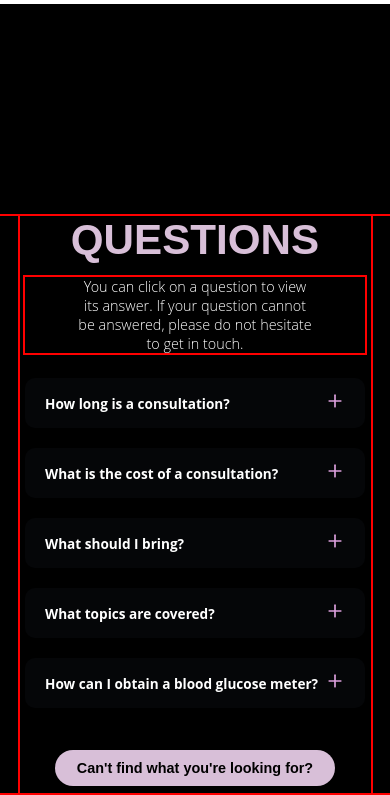
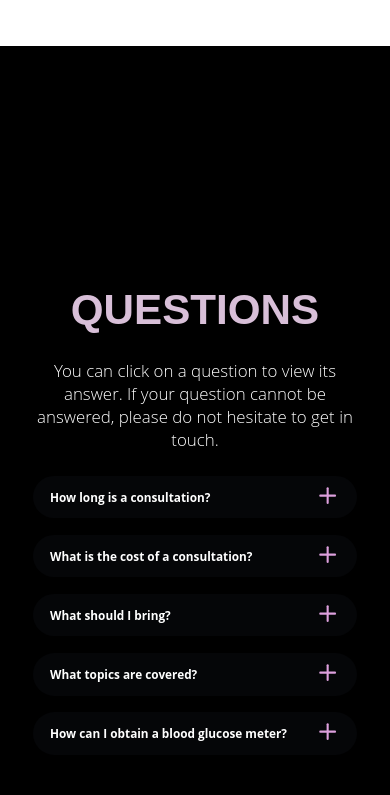
Before and after one commit to jackedwardbeard/01-Jane_Spence, a React (Create React App) app in the folder jane_spence/: page / in a window 390 px wide. Shown: the part 1842-2637 px from the top of the page. Built offline with nearby package versions, Linux system fonts and the light colour scheme.

Commit message:
Made contact page FULLY responsive using vh from px.

```diff
--- a/jane_spence/src/components/Information/InformationComponents.js
+++ b/jane_spence/src/components/Information/InformationComponents.js
@@ -17,7 +17,7 @@ export const InformationContainer = styled.div`
 
 export const InformationWrapper = styled.div`
     z-index: 1;
-    height: 95vh;
+    height: 100vh;
     display: flex;
 `
 
@@ -27,18 +27,16 @@ export const Row1 = styled.div`
     justify-content: center;
     margin: auto;
     overflow-x: hidden;
-    outline: solid 2px red;
 `
 
 export const Column1 = styled.div`
     grid-area: col1;
     display: flex;
     overflow: hidden;
-    height: 100%;
+    height: 90vh;
     justify-content: center;
     align-items: center;
     text-align: center;
-    outline: solid 2px red;
     margin-left: 5vw;
     margin-right: 5vw;
 `
@@ -75,69 +73,12 @@ export const SubBody = styled.p`
     font-family: 'Montserrat', sans-serif;
     color: ${({darkText}) => (darkText ? 'black' : 'white')};
     display: ${({showBody}) => (showBody ? '' : 'none')};
-
-    @media screen and (max-width: 1440px) {
-        font-size: 1.1rem;
-    }
-
-    @media screen and (max-width: 1024px) and (max-height: 1366px) {
-        font-size: 1.5rem;
-    }
-
-    @media screen and (max-height: 720px) {
-        font-size: 1rem;
-    }
-
-    @media screen and (max-width: 768px) {
-        font-size: 1.25rem;
-    }
-
-    @media screen and (max-width: 550px) {
-        font-size: 1.15rem;
-    }
-
-    @media screen and (max-width: 540px) and (max-height: 720px) {
-        font-size: 1.1rem;
-    }
-
-    @media screen and (max-width: 414px) and (max-height: 736px) {
-        font-size: 1rem;
-    }
-
-    @media screen and (max-width: 411px) and (max-height: 823px) {
-        font-size: 1rem;
-    }
-
-    @media screen and (max-width: 411px) and (max-height: 731px) {
-        font-size: 1rem;
-    }
-
-    @media screen and (max-width: 375px) and (max-height: 812px) {
-        font-size: 1rem;
-    }
-
-    @media screen and (max-width: 375px) and (max-height: 667px) {
-        font-size: 1rem;
-    }
-
-    @media screen and (max-width: 360px) and (max-height: 640px) {
-        font-size: 0.95rem;
-    }
-
-    @media screen and (max-width: 280px) {
-        font-size: 0.9rem;
-        padding-left: 25px;
-        padding-right: 25px;
-    }
-
-
 `
 
 export const Column2 = styled.div`
     display: flex;
     justify-content: center;
     align-items: center;
-    outline: solid 2px yellow;
     margin-right: 5vw;
 
     @media screen and (max-width: 1024px) {
@@ -169,7 +110,7 @@ export const Img = styled.img`
 
 export const ButtonWrapper = styled.div`
     display: flex;
-    padding-top: 40px;
+    padding-top: 5vh;
     align-items: center;
     justify-content: center;
     font-family: 'Montserrat', sans-serif;
@@ -178,67 +119,19 @@ export const ButtonWrapper = styled.div`
 
 export const Button = styled(LinkScroll)`
     display: ${({showButton}) => (showButton ? '' : 'none')};
-    border-radius: 50px;
+    border-radius: 5vh;
     background: ${({darkButton}) => (darkButton ? 'black' : 'thistle')};
     white-space: nowrap;
-    padding: 10px 22px;
+    padding: 2vh 3vw;
     color: ${({darkButtonText}) => (darkButtonText ? 'black' : 'white')};
-    font-size: 1rem;
+    font-size: 2vh;
     font-weight: 600;
-    margin-top: -50px;
+    margin-top: -5vh;
     outline: none;
     border: none;
     cursor: pointer;
     transition: all 0.2s ease-in-out;
     text-decoration: none;
-
-    @media screen and (max-width: 1024px) and (max-height: 1366px) {
-        font-size: 1.3rem;
-        margin-top: -30px;
-    }
-
-    @media screen and (max-width: 768px) and (max-height: 1024px) {
-        font-size: 1.2rem;
-        margin-top: -30px;
-    }
-
-    @media screen and (max-height: 806px) {
-        margin-top: -60px;
-    }
-
-    @media screen and (max-height: 768px) {
-        margin-top: -75px;
-    }
-
-    @media screen and (max-width: 540px) and (max-height: 720px) {
-        font-size: 1rem;
-        margin-top: -30px;
-    }
-
-    @media screen and (max-width: 414px) {
-        font-size: 0.9rem;
-        margin-top: -50px;
-    }
-
-    @media screen and (max-width: 375px) and (max-height: 667px) {
-        font-size: 0.6rem;
-        margin-top: -50px;
-    }
-
-    @media screen and (max-width: 360px) {
-        font-size: 0.8rem;
-        margin-top: -50px;
-    }
-
-    @media screen and (max-width: 320px) {
-        font-size: 0.7rem;
-        margin-top: -50px;
-    }
-
-    @media screen and (max-width: 280px) {
-        font-size: 0.6rem;
-        margin-top: -50px;
-    }
 
     &:hover {
         transition: all 0.2s ease-in-out;
@@ -253,99 +146,36 @@ export const AccordionWrapper = styled.div`
     flex-direction: column;
     justify-content: center;
     font-family: 'Open Sans', sans-serif;
-    height: 400px;
-    width: 500px;
+    margin-top: 3vh;
+    margin-bottom: 3vh;
     overflow: hidden;
+    padding-left: 2vw;
+    padding-right: 2vw;
+    width: 100%;
     display: ${({showAccordion}) => (showAccordion ? '' : 'none')};
-
-
-    @media screen and (max-width: 575px) {
-        width: 440px;
-    }
-
-    @media screen and (max-width: 414px) {
-        width: 340px;
-    }
-
-    @media screen and (max-width: 375px) {
-        width: 330px;
-    }
-
-    @media screen and (max-width: 360px) {
-        width: 320px;
-    }
-
-    @media screen and (max-width: 320px) {
-        width: 280px;
-    }
-
-    @media screen and (max-width: 280px) {
-        width: 250px;
-    }
-
 `
 
 
 export const Accordion = styled.div`
     color: white;
     width: 100%;
-    justify-content: center;
-    align-items: center;
 `
 
 export const QuestionWrapper = styled.div`
 
     background: rgb(13,16,22,0.4);
-    border-radius: 10px;
+    border-radius: 5vh;
+    padding: 2vh;
     cursor: pointer;
-    font-size: 1.25rem;
-    height: 50px;
-    width: 100%;
+    font-size: 1.75vh;
+    height: 5vh;
     display: flex;
     justify-content: space-between;
     align-items: center;
-    margin-bottom: 20px;
-    padding-left: 20px;
-    padding-right: 20px;
+    margin-bottom: 2vh;
 
-    @media screen and (max-width: 1024px) and (max-height: 1366px) {
-        font-size: 1.3rem;
-    }
-
-    @media screen and (max-width: 768px) and (max-height: 1024px) {
-        font-size: 1.3rem;
-    }
-
-    @media screen and (max-height: 806px) {
-        font-size: 1.15rem;
-    }
-
-    @media screen and (max-width: 575px) {
-        font-size: 1.1rem;
-    }
-
-    @media screen and (max-width: 540px) {
-        font-size: 1.1rem;
-    }
-
-    @media screen and (max-width: 414px) {
-        font-size: 0.85rem;
-    }
-
-    @media screen and (max-width: 375px) {
-        font-size: 0.8rem;
-    }
-
-    @media screen and (max-width: 360px) {
-        font-size: 0.77rem;
-    }
-
-    @media screen and (max-width: 320px) {
-        font-size: 0.67rem;
-    }
-
-    @media screen and (max-width: 280px) {
-        font-size: 0.5rem;
+    @media screen and (max-width: 1024px) {
+        font-size: 1.4vh;
     }
 
     &:hover {
@@ -355,95 +185,30 @@ export const QuestionWrapper = styled.div`
 `
 
 export const AnswerWrapper = styled.div`
-    padding-bottom: 20px;
-
-    @media screen and (max-width: 1024px) and (max-height: 1366px) {
-        font-size: 1.2rem;
-    }
-
-    @media screen and (max-width: 414px) {
-        font-size: 0.85rem;
-    }
-
-    @media screen and (max-width: 360px) {
-        font-size: 0.8rem;
-    }
-
-    @media screen and (max-width: 320px) {
-        font-size: 0.75rem;
-    }
-
-    @media screen and (max-width: 280px) {
-        font-size: 0.7rem;
-    }
+    display: flex;
+    justify-content: center;
+    align-items: center;
+    outline: solid 2px red;
+    margin-bottom: 2vh;
+    font-size: 2vh;
 
 `
 
 export const DescriptionWrapper = styled.div`
     display: flex;
     text-align: center;
+    width: 100%;
     justify-content: center;
     align-items: center;
-    margin-top: 1.5vh;
-    padding-left: 50px;
-    padding-right: 50px;
-    outline: solid 2px red;
+    margin-top: 3vh;
+    padding-left: 2vw;
+    padding-right: 2vw;
     display: ${({showDescription}) => (showDescription ? '' : 'none')};
-
-    @media screen and (max-width: 540px) and (max-height: 720px) {
-        width: 90%;
-        padding-left: 5px;
-        padding-right: 5px;
-    }
-
-    @media screen and (max-width: 414px) and (max-height: 736px) {
-        width: 85%;
-        padding-left: 5px;
-        padding-right: 5px;
-    }
-
-    @media screen and (max-width: 411px) and (max-height: 823px) {
-        width: 90%;
-        padding-left: 5px;
-        padding-right: 5px;
-    }
-
-    @media screen and (max-width: 411px) and (max-height: 731px) {
-        width: 90%;
-        padding-left: 5px;
-        padding-right: 5px;
-    }
-
-
-    @media screen and (max-width: 360px) and (max-height: 640px) {
-        width: 90%;
-        padding-left: 5px;
-        padding-right: 5px;
-    }
-
-    @media screen and (max-width: 280px) {
-        font-size: 0.9rem;
-        padding-left: 25px;
-        padding-right: 25px;
-    }
 `
 
 export const Description = styled.p`
     color: white;
-    font-size: 0.9rem;
+    font-size: 2vh;
     font-weight: 200;
     font-family: 'Open Sans', sans-serif;
-
-    @media screen and (max-height: 806px) {
-        font-size: 0.85rem;
-    }
-
-    @media screen and (max-height: 806px) {
-        margin-top: -10px;
-        margin-bottom: -10px;
-    }
-
-    @media screen and (max-width: 1024px) and (min-height: 1366px) {
-        font-size: 1.2rem;
-    }
 `
--- a/jane_spence/src/components/Information/index.js
+++ b/jane_spence/src/components/Information/index.js
@@ -82,7 +82,7 @@ const Information = ({darkBackground, darkText, darkButton, showButton, showDesc
                                     {description}
                                 </Description>
                             </DescriptionWrapper>
-                            <IconContext.Provider value={{ color: 'plum', size: '20px'}}>
+                            <IconContext.Provider value={{ color: 'plum', size: '3vh'}}>
                                 <AccordionWrapper showAccordion={showAccordion}>
                                     <Accordion>
                                         {
```
